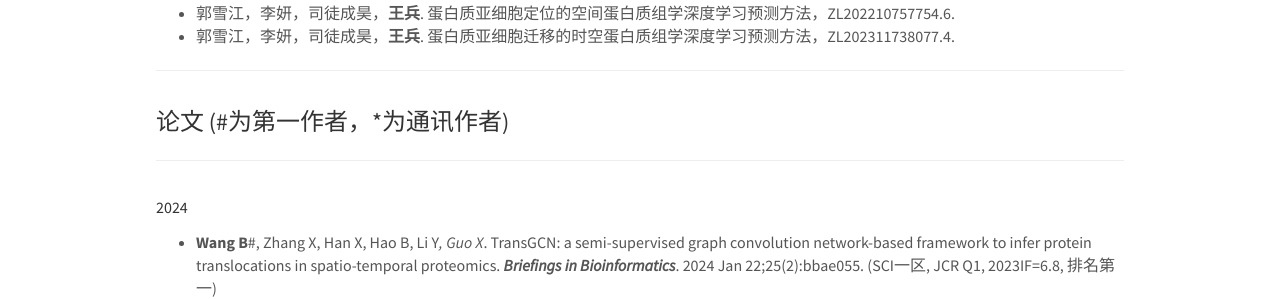
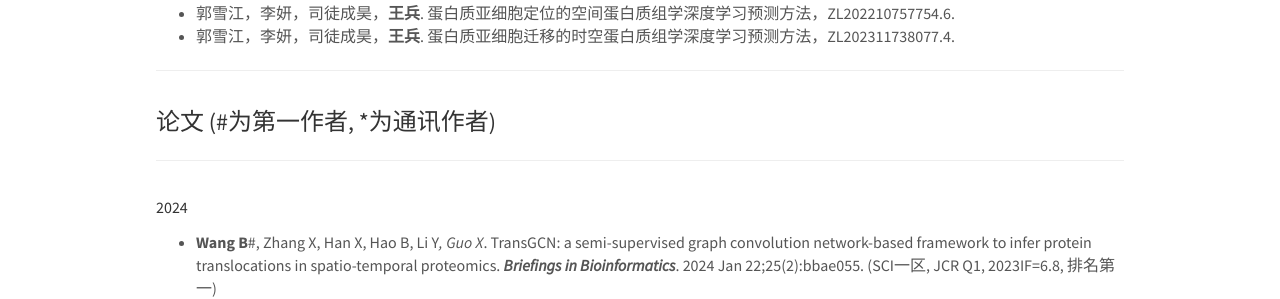
Before and after one commit to wangbing587/wangbing587.github.io, a Jekyll site: the page built from _pages/publications.md, in a window 1280 px wide and 900 px high. Shown: the part 407-706 px from the top of the window. Built offline with Jekyll 4.4.1, drawn with Linux system fonts in a browser that asks for light colours.

Commit message:
Update publications.md

```diff
--- a/_pages/publications.md
+++ b/_pages/publications.md
@@ -7,7 +7,7 @@
 ---
 [项目](#项目)
 [专利](#发明)
-[论文](#论文(为第一作者，*为通讯作者))  || [2024](#2024)  || [2023](#2023)  ||  [2022](#2022)  ||  [2021之前](#2021之前)
+[论文](#论文 (#为第一作者, *为通讯作者))  || [2024](#2024)  || [2023](#2023)  ||  [2022](#2022)  ||  [2021之前](#2021之前)
 
 # <font size="5">项目</font>
 - 福建医科大学高层次引进人才项目. 基于蛋白质组学的复杂疾病研究（XRCZX2024018），40万，2024.09-2029.09. **主持**.
@@ -20,7 +20,7 @@
 - 郭雪江，李妍，司徒成昊，**王兵**. 蛋白质亚细胞迁移的时空蛋白质组学深度学习预测方法，ZL202311738077.4.
 <hr />
 
-# <font size="5">论文 (#为第一作者，*为通讯作者)</font>
+# <font size="5">论文 (#为第一作者, *为通讯作者)</font>
 <hr />
 
 ## <font size="3">2024</font>
```
